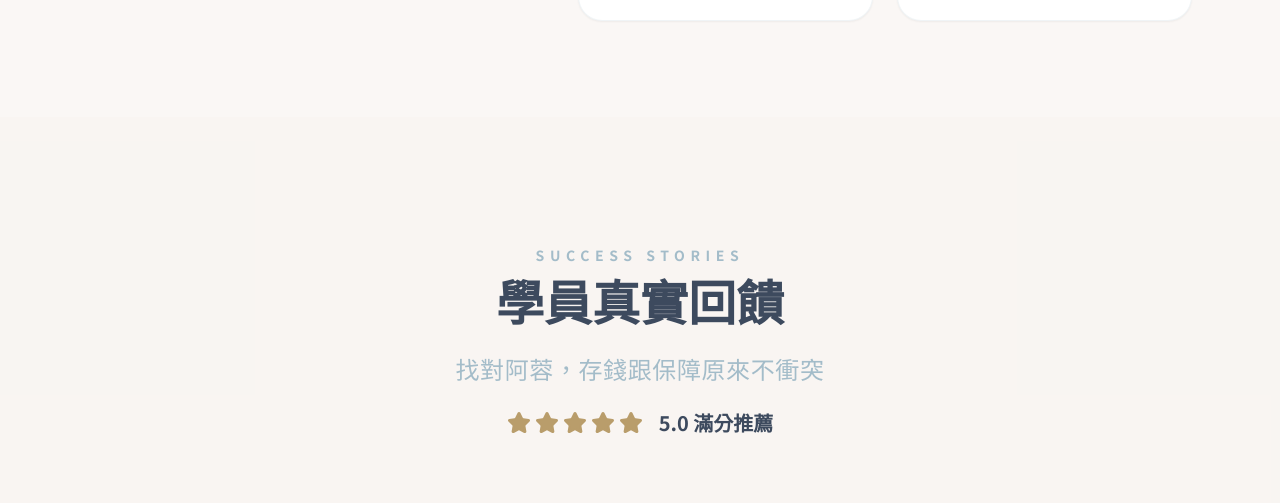
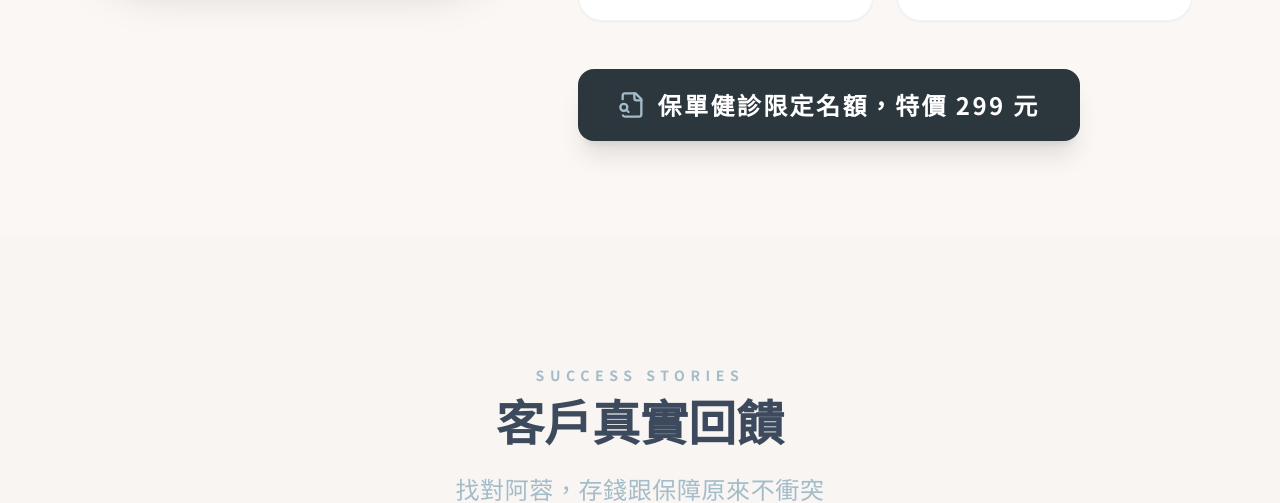
Before and after one commit to katewang3159-star/Kate-financial, a React (Vite) app: page / in a window 1280 px wide. Shown: the part 3162-3665 px from the top of the page. Built offline with nearby package versions, Linux system fonts and the light colour scheme.

Commit message:
fix(testimonials): Change "學員" to "客戶" in testimonials
Update the term used for testimonials from "students" to "clients" to better reflect the service offered by the application.

```diff
--- a/components/Teachers.tsx
+++ b/components/Teachers.tsx
@@ -1,10 +1,11 @@
 
 import React from 'react';
-import { Sparkles, ShieldCheck } from 'lucide-react';
+import { Sparkles, ShieldCheck, FileSearch } from 'lucide-react';
 
 const Teachers: React.FC = () => {
   const imageId = '13xNMLAj2AnUWbHDH0nKnZqKsmS5BXADa';
   const imageUrl = `https://lh3.googleusercontent.com/d/${imageId}`;
+  const insuranceReviewUrl = "https://lin.ee/8Lo8Mw9";
 
   return (
     <section className="py-24 bg-morandi-cream relative overflow-hidden">
@@ -50,7 +51,7 @@ const Teachers: React.FC = () => {
               </div>
             </div>
 
-            <div className="grid grid-cols-1 md:grid-cols-2 gap-6">
+            <div className="grid grid-cols-1 md:grid-cols-2 gap-6 mb-12">
               {[
                 { title: "理財診斷懶人包", desc: "幫妳看清現有保單，刪除不需要的浪費" },
                 { title: "高 CP 值防護網", desc: "用最低預算買到最高槓桿的保障" },
@@ -66,6 +67,19 @@ const Teachers: React.FC = () => {
                 </div>
               ))}
             </div>
+
+            {/* CTA Button */}
+            <div className="flex justify-start">
+              <a
+                href={insuranceReviewUrl}
+                target="_blank"
+                rel="noreferrer"
+                className="group flex items-center gap-3 bg-morandi-dark text-white font-bold py-5 px-10 rounded-2xl shadow-xl hover:bg-morandi-coral transition-all duration-300 transform hover:scale-105"
+              >
+                <FileSearch className="w-7 h-7 text-morandi-blue group-hover:text-white transition-colors" />
+                <span className="text-xl md:text-2xl tracking-widest">保單健診限定名額，特價 299 元</span>
+              </a>
+            </div>
           </div>
         </div>
       </div>
--- a/components/Testimonials.tsx
+++ b/components/Testimonials.tsx
@@ -46,7 +46,7 @@ const Testimonials: React.FC = () => {
       <div className="container mx-auto px-6 max-w-6xl">
         <div className="text-center mb-20">
           <h2 className="text-sm font-bold tracking-[0.4em] text-morandi-blue uppercase mb-4">Success Stories</h2>
-          <h3 className="text-3xl md:text-5xl font-serif font-bold text-morandi-darkBlue mb-6">學員真實回饋</h3>
+          <h3 className="text-3xl md:text-5xl font-serif font-bold text-morandi-darkBlue mb-6">客戶真實回饋</h3>
           <p className="text-morandi-blue text-xl md:text-2xl font-light tracking-wide">找對阿蓉，存錢跟保障原來不衝突</p>
           <div className="flex items-center justify-center gap-1 text-morandi-gold mt-6">
             {[...Array(5)].map((_, i) => <Star key={i} className="w-6 h-6 fill-current" />)}
```
